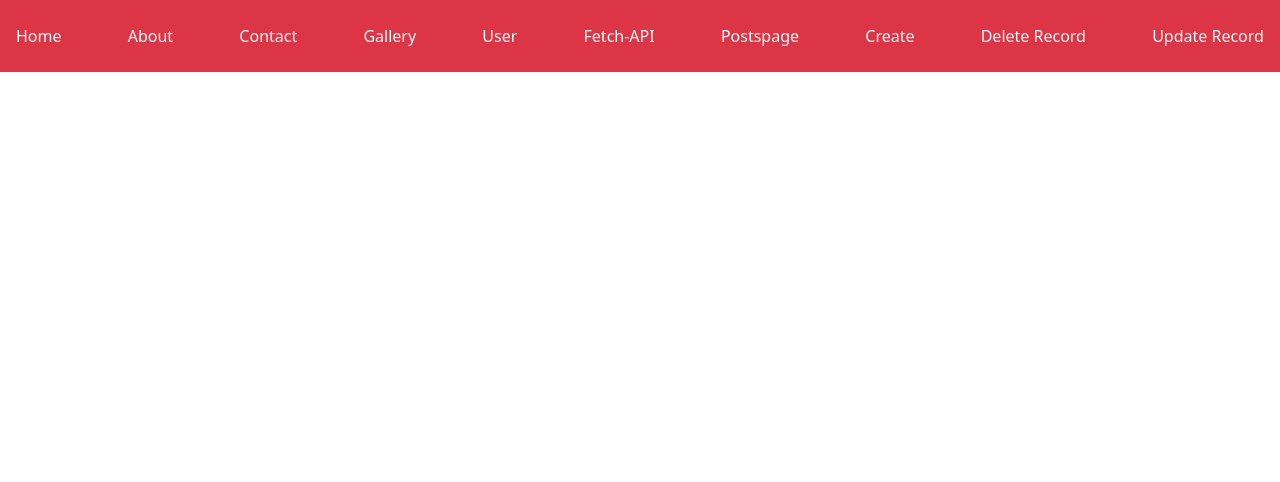
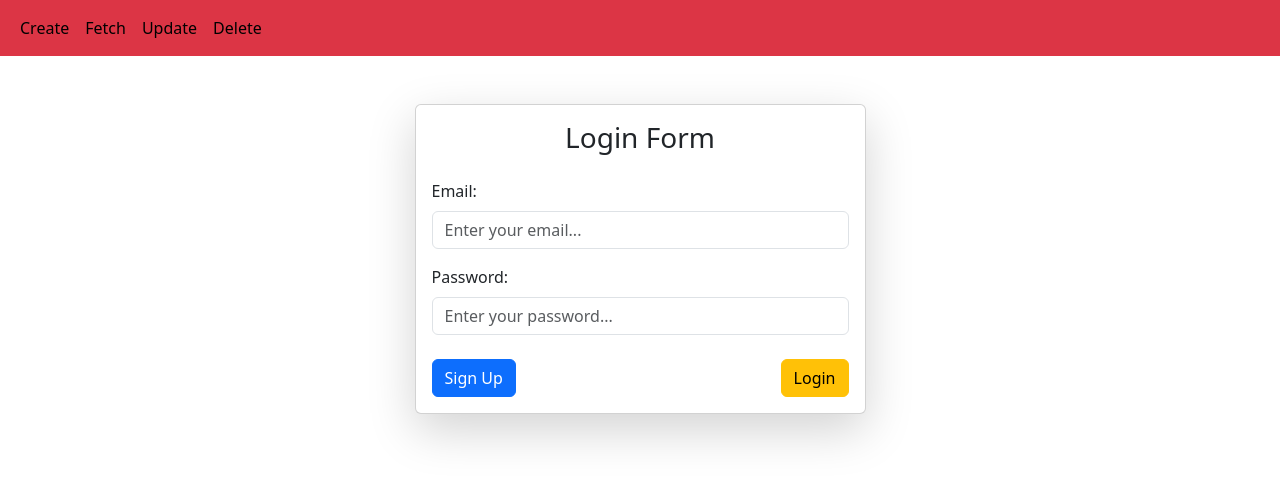
Before and after one commit to DnyaneshwarArgade/React, a React (Vite) app: page / in a window 1280 px wide. Shown: the top 482 px of the page. Built offline with nearby package versions, Linux system fonts and the light colour scheme.

Commit message:
first commit

```diff
--- a/package.json
+++ b/package.json
@@ -14,7 +14,8 @@
     "jquery": "^3.7.1",
     "react": "^19.1.0",
     "react-dom": "^19.1.0",
-    "react-router-dom": "^7.7.1"
+    "react-router-dom": "^7.7.1",
+    "sweetalert2": "^11.22.2"
   },
   "devDependencies": {
     "@eslint/js": "^9.25.0",
--- a/src/App.jsx
+++ b/src/App.jsx
@@ -1,38 +1,29 @@
-import React from 'react';
-import 'bootstrap/dist/css/bootstrap.min.css';
-import { BrowserRouter as Router, Routes, Route } from 'react-router-dom';
+import React from 'react'
+import { BrowserRouter, Routes, Route } from 'react-router-dom';
+import Login from './Screens/Login';
+import Home from './Screens/Home';
+import Create from './Screens/Create';
+import FetchAPI from './Screens/FetchAPI';
+import DataDelete from './Screens/DataDelete';
+import Updata from './Screens/Updata'
 
-import Home from './Screens/Home';
-import About from './Screens/About';
-import Contact from './Screens/Contact';
-import Gallery from './Screens/Gallery';
-import User from './Screens/User';
-import FetchAPI from './Screens/FetchAPI';
-import Postspage from './Screens/Postspage'
-import Create from './Screens/Create'
-import DataDelete from './Screens/DataDelete';
-import Updata from './Screens/Updata';
 
 function App() {
   return (
-    <Router>
-      <Home />  {/* Always visible navbar from Home.jsx */}
 
+     <BrowserRouter>
+     <Home />
       <Routes>
-        <Route path='/' />
-        <Route path='/about' element={<About />} />
-        <Route path='/contact' element={<Contact />} />
-        <Route path='/gallery' element={<Gallery />} />
-        <Route path='/user' element={<User />} />
-        <Route path='/FetchAPI' element={ <FetchAPI/> } />
-        <Route path='Postspage' element={ <Postspage /> } />
-        <Route path='/Create' element={ <Create/> } />
-        <Route path='/DataDelete' element={< DataDelete/>} />
-        <Route path='/Updata' element={ <Updata/> } />
-      </Routes>
-    </Router>
+          <Route path='/' element={<Login/>} />
+          {/* <Route path='/Home' element={<Home/>} /> */}
+          <Route path='/Create' element={<Create/>} />
+          <Route path='/FetchAPI' element={<FetchAPI/>} />
+          <Route path='/DataDelete' element={<DataDelete />} />
+          <Route path='/Updata' element={<Updata/>} />
+        </Routes>
+     </BrowserRouter>
 
-  );
+  )
 }
 
 export default App;
--- a/src/Screens/Home.jsx
+++ b/src/Screens/Home.jsx
@@ -1,49 +1,55 @@
-import React from 'react';
 import 'bootstrap/dist/css/bootstrap.min.css';
-import { Link } from 'react-router-dom';
+import { useNavigate } from 'react-router-dom';
 
 function Home() {
+    const navigate = useNavigate();
+
+      const create = () => {
+          navigate('/Create');
+      };
+
+      const fetch = () => {
+         navigate('/FetchAPI');
+      };
+
+      const deletee = () => {
+        navigate('/DataDelete');
+      };
+
+      const updatee = () => {
+         navigate('/Updata');
+      };
+
+
+
+
     return (
         <div className='container-fluid'>
             <div className='row'>
-                <div className='col-12 bg-danger p-3'>
-                    <ul className='navbar list-unstyled d-flex gap-4 m-0'>
-                        <li>
-                            <Link to="/" className='text-white text-decoration-none'>Home</Link>
-                        </li>
-                        <li>
-                            <Link to="/about" className='text-white text-decoration-none'>About</Link>
-                        </li>
-                        <li>
-                            <Link to="/contact" className='text-white text-decoration-none'>Contact</Link>
-                        </li>
-                        <li>
-                            <Link to="/gallery" className='text-white text-decoration-none'>Gallery</Link>
-                        </li>
-                        <li>
-                            <Link to="/user" className='text-white text-decoration-none' >User</Link>
-                        </li>
-                        <li>
-                            <Link to="/FetchAPI" className='text-white text-decoration-none' >Fetch-API</Link>
-                        </li>
-                        <li>
-                            <Link to="/Postspage" className='text-white text-decoration-none' >Postspage</Link>
-                        </li>
-                        <li>
-                            <Link to="/Create" className='text-white text-decoration-none' >Create</Link>
-                        </li>
-                        <li>
-                            <Link to="/DataDelete" className='text-white text-decoration-none' >Delete Record</Link>
-                        </li>
-                        <li>
-                            <Link to="/Updata" className='text-white text-decoration-none' >Update Record</Link>
-                        </li>
-                    </ul>
+                <div className='col-12 p-0'>
+                    <nav class="navbar navbar-expand-lg navbar-light bg-danger">
+                        <div class="container-fluid">
+                            <div class="collapse navbar-collapse" id="navbarSupportedContent">
+                                <ul class="navbar-nav me-auto mb-2 mb-lg-0">
+                                    <li class="nav-item">
+                                        <a class="nav-link active" onClick={create} aria-current="page">Create</a>
+                                    </li>
+                                     <li class="nav-item">
+                                        <a class="nav-link active" onClick={fetch} aria-current="page">Fetch</a>
+                                    </li>
+                                     <li class="nav-item">
+                                        <a class="nav-link active" onClick={updatee} aria-current="page">Update</a>
+                                    </li>
+                                     <li class="nav-item">
+                                        <a class="nav-link active" onClick={deletee} aria-current="page">Delete</a>
+                                    </li>
+                                </ul>
+                            </div>
+                        </div>
+                    </nav>
                 </div>
             </div>
         </div>
-
-    );
+    )
 }
-
 export default Home;
--- /dev/null
+++ b/src/Screens/Login.jsx
@@ -0,0 +1,118 @@
+import React, { useState } from 'react';
+import 'bootstrap/dist/css/bootstrap.min.css';
+import { useNavigate } from 'react-router-dom';
+import Swal from 'sweetalert2'; // <- import Swal
+
+function App() {
+  const [email, setEmail] = useState('');
+  const [pass, setPass] = useState('');
+
+  const navigate = useNavigate();
+
+  const handlelogin = (e) => {
+    e.preventDefault();
+
+    const validEmail = "dnyaneshwarargade@gmail.com";
+    const validPass = "pass123";
+
+    if (email !== validEmail) {
+      Swal.fire({
+        icon: 'error',
+        title: 'Invalid Email',
+        text: 'Please Enter a Valid Email Address....!!',
+      });
+      return;
+    }
+
+    if (pass !== validPass) {
+      Swal.fire({
+        icon: 'error',
+        title: 'Invalid Password',
+        text: 'Please Enter the Correct Password....!!',
+      });
+      return;
+    }
+
+    // Success popup
+    Swal.fire({
+      icon: 'success',
+      title: 'Login Successful....!!',
+      text: `Welcome, ${email}!`,
+      showConfirmButton: false,
+      timer: 1500,
+    });
+
+    // Navigate to home after delay
+    setTimeout(() => {
+      navigate('/Home');
+    }, 1600);
+  };
+
+  const handlesign = () => {
+    Swal.fire({
+      title: 'Redirecting...',
+      text: 'Taking you to the Sign-Up page!',
+      icon: 'info',
+      showConfirmButton: false,
+      timer: 1200,
+    });
+  };
+
+  return (
+    <div className="container mt-5">
+      <div className="row justify-content-center">
+        <div className="col-md-6 col-lg-5">
+          <div className="card shadow-lg">
+            <div className="card-body">
+              <h3 className="text-center mb-4">Login Form</h3>
+
+              <form>
+                <div className="mb-3">
+                  <label className="form-label">Email:</label>
+                  <input
+                    type="email"
+                    className="form-control"
+                    placeholder="Enter your email..."
+                    value={email}
+                    onChange={(e) => setEmail(e.target.value)}
+                  />
+                </div>
+
+                <div className="mb-3">
+                  <label className="form-label">Password:</label>
+                  <input
+                    type="password"
+                    className="form-control"
+                    placeholder="Enter your password..."
+                    value={pass}
+                    onChange={(e) => setPass(e.target.value)}
+                  />
+                </div>
+
+                <div className="d-flex justify-content-between">
+                  <button
+                    type="button"
+                    onClick={handlesign}
+                    className="btn btn-primary mt-2"
+                  >
+                    Sign Up
+                  </button>
+                     <button
+                    type="submit"
+                    onClick={handlelogin}
+                    className="btn btn-warning mt-2"
+                  >
+                    Login
+                  </button>
+                </div>
+              </form>
+
+            </div>
+          </div>
+        </div>
+      </div>
+    </div>
+  );
+}
+
+export default App;
```
Also changed, not shown: 1 other file (tests, documents, lock files or other folders).
